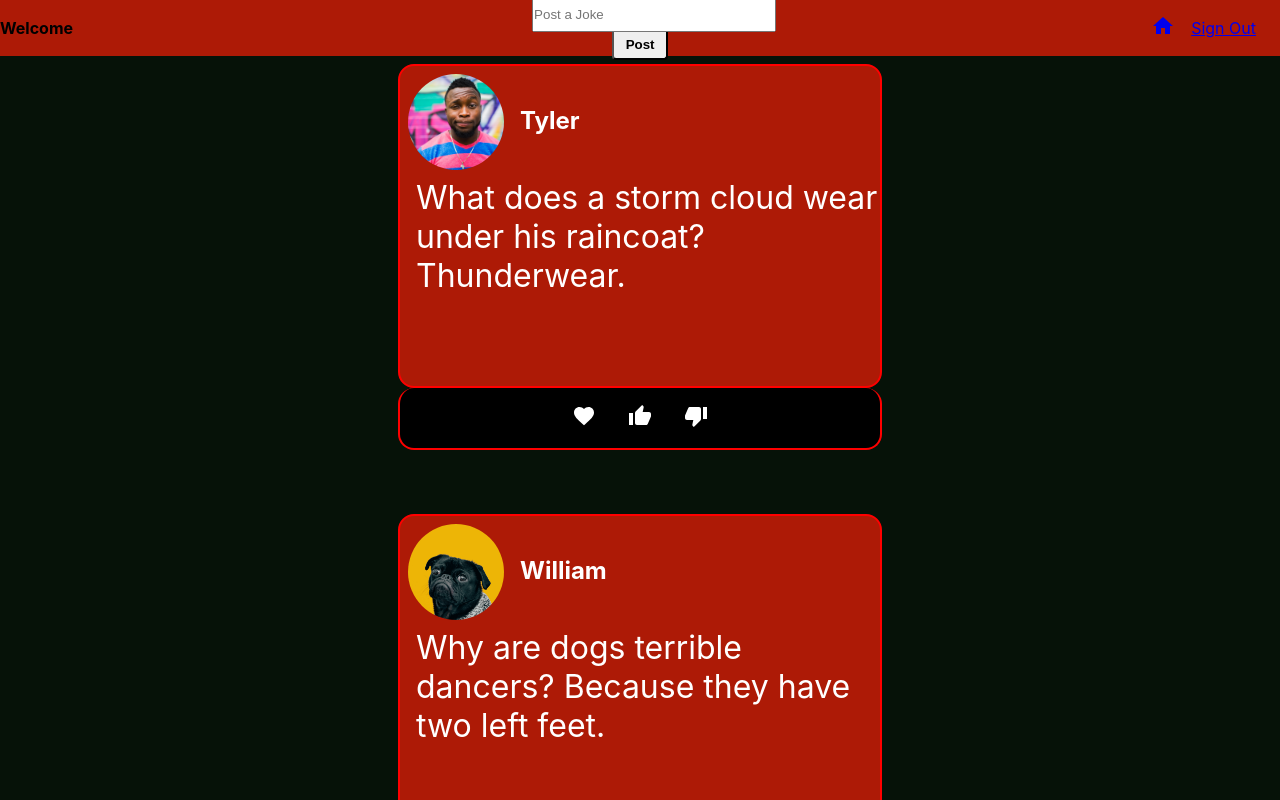
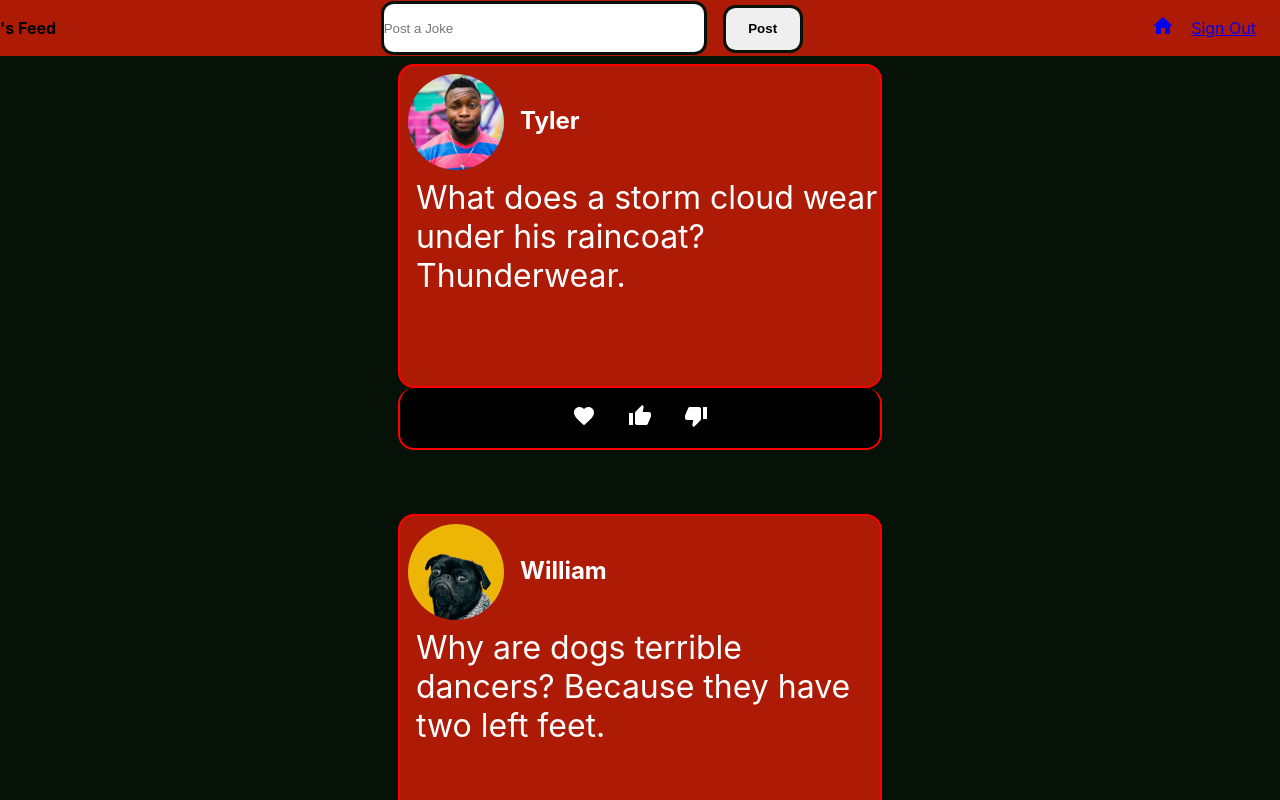
Before and after one commit to twdinn/social-media, a React (Create React App) app: page /feed in a window 1280 px wide. Shown: the top 800 px of the page. Built offline with nearby package versions, Linux system fonts and the light colour scheme.

Commit message:
Aug 16 12:15am

```diff
--- a/src/App.jsx
+++ b/src/App.jsx
@@ -9,8 +9,23 @@ import Nav from "./Components/Nav/Nav";
 function App() {
   const [name, setName] = useState("");
   const [password, setPassword] = useState("");
+  const [email, setEmail] = useState("");
 
   const [post, setPost] = useState("");
+  //Dummy Login Data
+  const users = {
+    name: "Tyler",
+    email: "test@test.com",
+    password: "test123",
+  };
+
+  // // Login Name and Password State
+  // const [loginName, setLoginName] = useState("");
+  // const [loginPassword, setLoginPassword] = useState("");
+
+  // Check if Login Name and Password are = to the Dummy Name and Password
+  const isValid =
+    name === users.name && email === users.email && password === users.password;
 
   return (
     <Router>
@@ -40,7 +55,14 @@ function App() {
 
         <Route
           path="/"
-          element={<Login setName={setName} setPassword={setPassword} />}
+          element={
+            <Login
+              setName={setName}
+              setPassword={setPassword}
+              setEmail={setEmail}
+              isValid={isValid}
+            />
+          }
         />
       </Routes>
     </Router>
--- a/src/Components/Login/Login.jsx
+++ b/src/Components/Login/Login.jsx
@@ -3,23 +3,7 @@ import "./Login.css";
 import enterPic from "./enter-pic.jpg";
 import { Link } from "react-router-dom";
 
-const Login = ({ setName, setPassword }) => {
-  //Dummy Login Data
-  const users = {
-    name: "Tyler",
-    password: "test123",
-  };
-
-  // Login Name and Password State
-  const [loginName, setLoginName] = useState("");
-  const [loginPassword, setLoginPassword] = useState("");
-
-  // Check if Login Name and Password are = to the Dummy Name and Password
-  const isValid = loginName === users.name && loginPassword === users.password;
-
-  setName(loginName);
-  setPassword(loginPassword);
-
+const Login = ({ setName, setPassword, isValid, setEmail }) => {
   return (
     <div className="login">
       <div className="login_left">
@@ -32,24 +16,21 @@ const Login = ({ setName, setPassword }) => {
             type="text"
             placeholder="Name or Username"
             required
-            // onChange={(e) => setName(e.target.value)}
-            onChange={(e) => setLoginName(e.target.value)}
-            // value={user.name}
+            onChange={(e) => setName(e.target.value)}
           />
-          {/* <input
+          <input
             className="login_email"
             type="text"
             placeholder="Email"
             required
-            onChange={(e) => setDetails({ ...details, email: e.target.value })}
-            value={details.email}
-          /> */}
+            onChange={(e) => setEmail(e.target.value)}
+          />
           <input
             className="login_password"
             type="password"
             placeholder="password"
             required
-            onChange={(e) => setLoginPassword(e.target.value)}
+            onChange={(e) => setPassword(e.target.value)}
           />
           <Link to="/feed">
             <button
--- a/src/Components/Nav/NavGreeting.jsx
+++ b/src/Components/Nav/NavGreeting.jsx
@@ -4,7 +4,7 @@ import "./NavGreeting.css";
 const NavGreeting = ({ name }) => {
   return (
     <div className="nav_greeting">
-      <h1>Welcome {name}</h1>
+      <h1>{name}'s Feed</h1>
     </div>
   );
 };
--- a/src/Components/Posts/Posts.css
+++ b/src/Components/Posts/Posts.css
@@ -4,18 +4,18 @@
   align-items: center;
 }
 
-.post > form {
-  margin: 1rem;
+.post_input > input {
+  width: 20rem;
+  height: 3rem;
+  border: 0.2rem solid #061208;
+  border-radius: 0.8rem;
 }
 
-.post > form > input {
-  position: absolute;
-  width: 15rem;
-  height: 2rem;
+.post_btn > button {
+  width: 5rem;
+  height: 3rem;
+  margin-left: 1rem;
+  margin-top: 0.1rem;
+  border: 0.2rem solid #061208;
+  border-radius: 0.8rem;
 }
-
-.post > form > button {
-  width: 3.5rem;
-  height: 2rem;
-  margin-left: 5rem;
-}
--- a/src/Components/Posts/Posts.jsx
+++ b/src/Components/Posts/Posts.jsx
@@ -10,16 +10,19 @@ const Posts = ({ setPost }) => {
     e.preventDefault();
   };
   return (
-    <div className="post">
-      <form>
+    <form className="post">
+      <div className="post_input">
         <input
           type="text"
           placeholder="Post a Joke"
           onChange={(e) => (post = e.target.value)}
         />
+      </div>
+
+      <div className="post_btn">
         <button onClick={handleSubmitBtn}>Post</button>
-      </form>
-    </div>
+      </div>
+    </form>
   );
 };
 
--- a/src/Components/SignUp/SignUp.jsx
+++ b/src/Components/SignUp/SignUp.jsx
@@ -11,16 +11,6 @@ const SignUp = ({
   setConfirmPassword,
   SignUp,
 }) => {
-  // const [details, setDetails] = useState({
-  //   userName: "",
-  //   email: "",
-  //   password: "",
-  // });
-
-  // const handleSubmit = (e) => {
-  //   e.preventDefault();
-  //   SignUp(details);
-  // };
   return (
     <div className="sign_up">
       <h1>Sensa Humour</h1>
@@ -45,8 +35,8 @@ const SignUp = ({
           onChange={(e) => setEmail(e.target.value)}
         />
         <input
-          type="Confirm Email"
-          placeholder="email"
+          type="email"
+          placeholder="Confirm Email"
           required
           onChange={(e) => setConfirmEmail(e.target.value)}
         />
```
